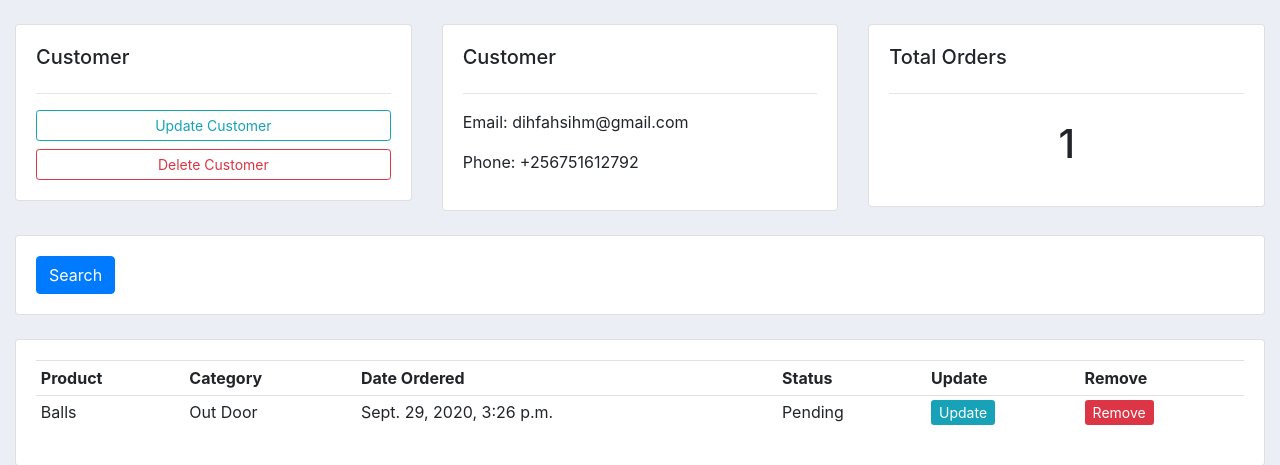
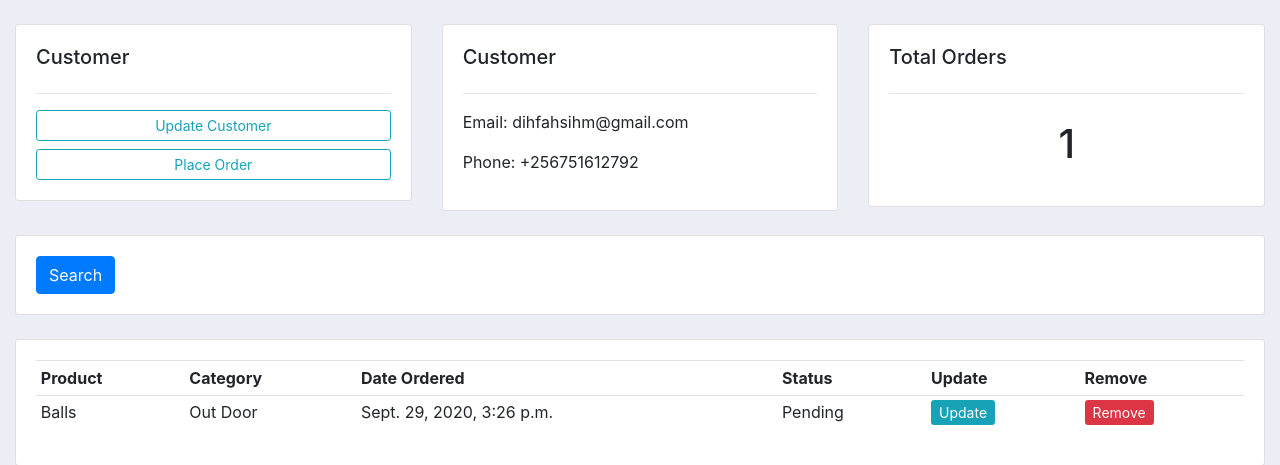
Before and after one commit to Dihfahsih1/customer-order-system, a Django app: page /customer/1/ in a window 1280 px wide. Shown: the part 66-531 px from the top of the page. Run offline with Django 3.2, Linux system fonts and the light colour scheme; data comes from the database, SQL or seed files in the repository; some libraries are stand-ins or nearby versions.

Commit message:
initialize the instance of a customer clicked in the form to avoid selecting from the dropdown

```diff
--- a/accounts/templates/accounts/customer.html
+++ b/accounts/templates/accounts/customer.html
@@ -8,7 +8,7 @@
                 <h5>Customer</h5>
                 <hr>
                 <a class="btn btn-outline-info btn-sm btn-block" href="">Update Customer</a>
-                <a class="btn btn-outline-danger btn-sm btn-block" href="">Delete Customer</a>
+                <a class="btn btn-outline-info btn-sm btn-block" href="{% url 'create_order' customer.id %}">Place Order</a>
             </div>
         </div>
         <div class="col-md">
--- a/accounts/templates/accounts/dashboard.html
+++ b/accounts/templates/accounts/dashboard.html
@@ -31,8 +31,6 @@
             <h5>LAST 5 ORDERS</h5>
             <hr>
             <div class="card card-body">
-                <a class="btn btn-primary btn-sm btn-block
-                    " href="{% url 'create_order' %}">Create order</a>
                 <table class="table table-sm">
                     <tr>
                         <th>Product</th>
--- a/accounts/urls.py
+++ b/accounts/urls.py
@@ -5,7 +5,7 @@ urlpatterns = [
     path('', views.home, name="home"),
     path('customer/<str:pk>/', views.customer, name="customer"),
     path('products/', views.products, name="products"),
-    path('create-order/', views.createOrder, name="create_order"),
+    path('create-order/<str:pk>/', views.createOrder, name="create_order"),
     path('update-order/<str:pk>/', views.UpdateOrder, name="update_order"),
     path('delete-order/<str:pk>/', views.DeleteOrder, name="delete_order"),
 
--- a/accounts/views.py
+++ b/accounts/views.py
@@ -2,6 +2,9 @@ from django.shortcuts import render, redirect
 from django.http import HttpResponse
 from .models import *
 from .forms import *
+from django.forms import inlineformset_factory
+
+
 def home(request):
     orders = Order.objects.all()
     customers = Customer.objects.all()
@@ -25,14 +28,15 @@ def products(request):
     context={'products':products}
     return render(request,'accounts/products.html',context)
 
-def createOrder(request):
-    form = OrderForm()
+def createOrder(request, pk):
+    customer=Customer.objects.get(id=pk)
+    form = OrderForm(initial={'customer':customer})
     if request.method == 'POST':
         form = OrderForm(request.POST)
         if form.is_valid():
             form.save()
             return redirect('/')
-    context = {'form':form }
+    context = {'form':form, 'customer':customer }
     return render(request,'accounts/order_form.html',context)
 
 def UpdateOrder(request, pk):
```
